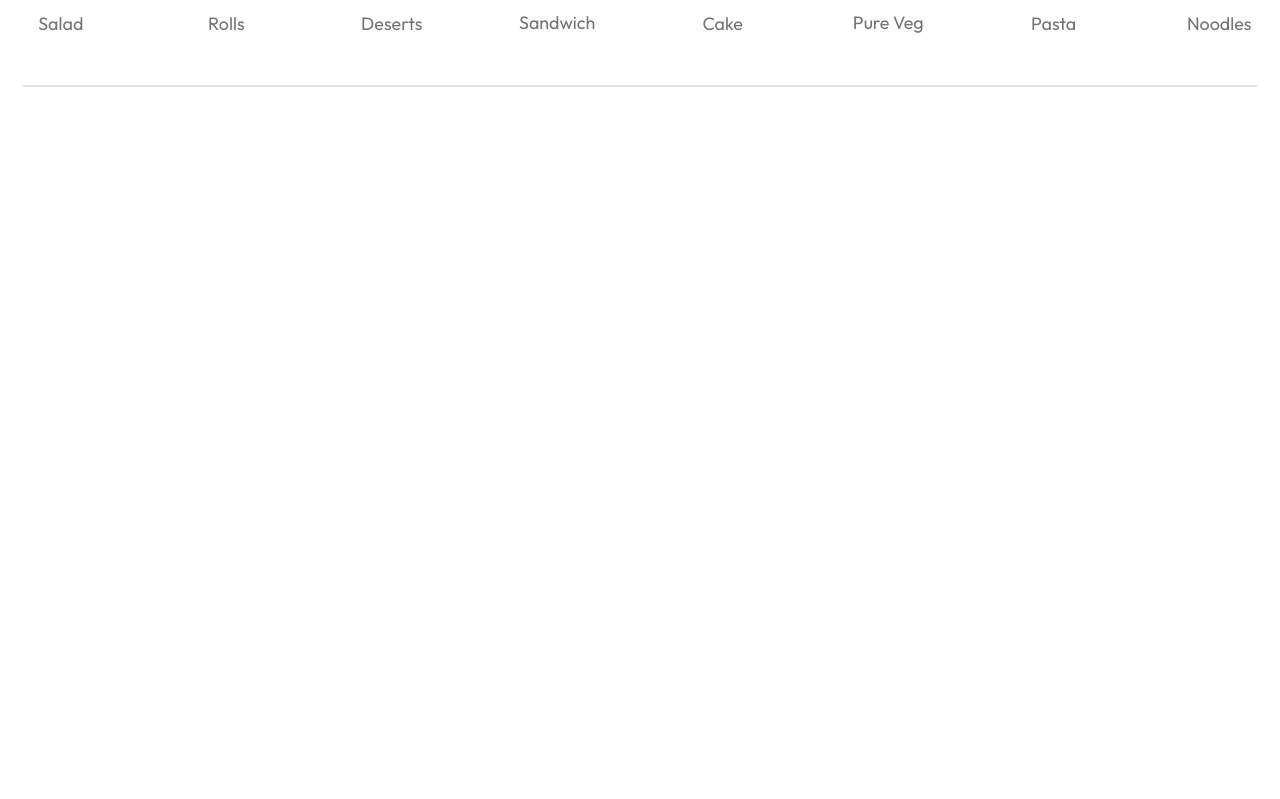
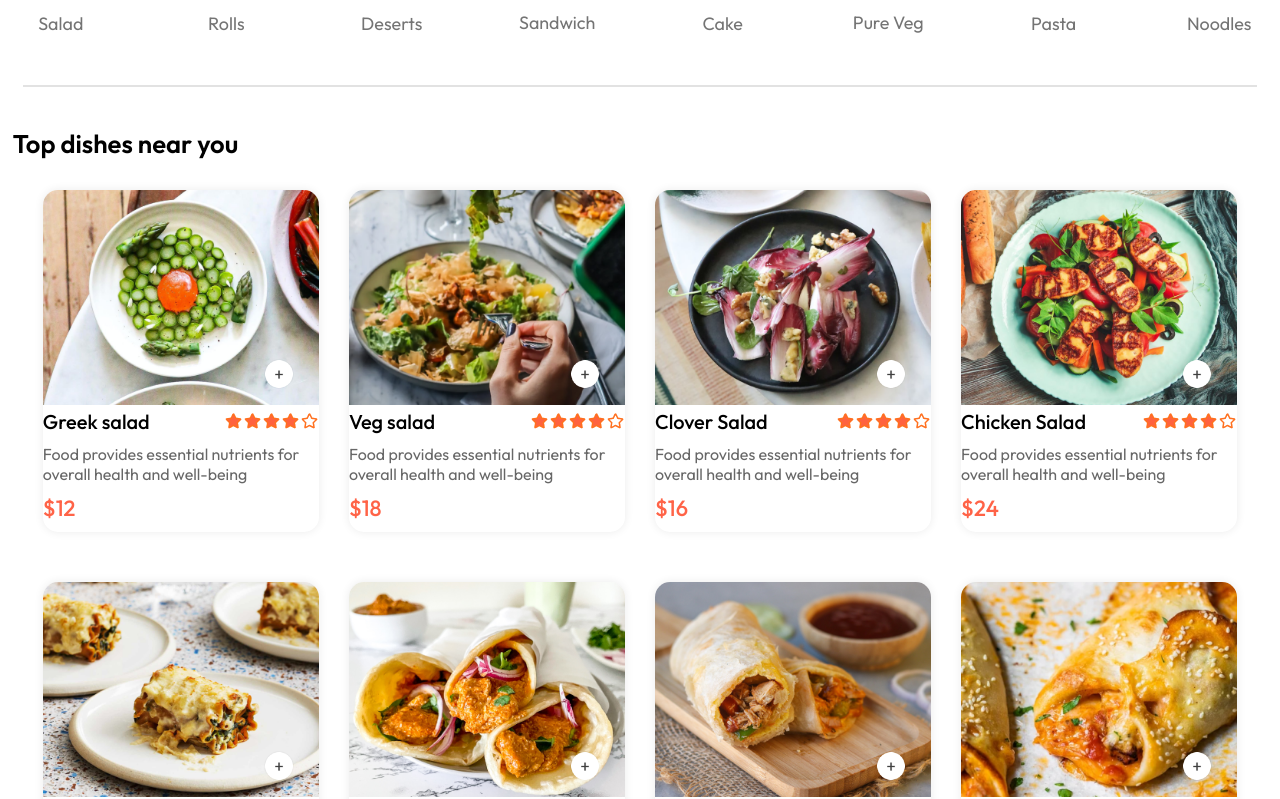
Before and after one commit to mohdshoaibkhan72/FOOD-DEL, a React (Vite) app in the folder front_end/: page / in a window 1280 px wide. Shown: the part 1049-1848 px from the top of the page. Before the commit the page ends 1146 px from the top, so only its background shows below. Built offline with nearby package versions, Linux system fonts and the light colour scheme.

Commit message:
items list in process

```diff
--- /dev/null
+++ b/front_end/src/components/FoodItems/FoodItems.css
@@ -0,0 +1,60 @@
+.food-item {
+  width: 100%;
+  margin: auto;
+  border-radius: 15px;
+  box-shadow: 0px 0px 10px #00000015;
+  transition: 0.6s;
+  animation: fadeIn 1s;
+}
+.food-item-img {
+  width: 100%;
+  border-radius: 15px 15px 0px 0px;
+}
+.food-item-info {
+  display: flex;
+  justify-content: space-between;
+  align-items: center;
+  margin-bottom: 10px;
+}
+.food-item-name-rating p {
+  font-size: 20px;
+  font-weight: 500;
+}
+.food-item-name-rating img {
+  width: 70px;
+}
+.food-item-des {
+  color: #676767;
+}
+.food-item-price {
+  color: tomato;
+  font-size: 22px;
+  font-weight: 500;
+  margin: 10px 0px;
+}
+.food-item-counter {
+  position: absolute;
+
+  bottom: 15px;
+  right: 15px;
+  display: flex;
+  align-items: center;
+  gap: 8px;
+  border-radius: 50px;
+  background-color: white;
+}
+
+.food-item-img-contaner {
+  position: relative;
+}
+.food-item-img-contaner .add {
+  width: 30px;
+  position: absolute;
+  right: 25px;
+  bottom: 20px;
+  cursor: pointer;
+  border-radius: 50%;
+}
+.food-item-counter img {
+  width: 30px;
+}
--- /dev/null
+++ b/front_end/src/components/FoodItems/FoodItems.jsx
@@ -0,0 +1,47 @@
+import React, { useState } from "react";
+import "./FoodItems.css";
+import { assets } from "../../assets/assets";
+const FoodItems = ({ id, name, price, description, image }) => {
+  const [itemCount, setItemCount] = useState(0);
+  return (
+    <div className="food-item">
+      <div className="food-item-img-contaner">
+        <img className="food-item-img" src={image} alt="" />
+        {!itemCount ? (
+          <img
+            className="add"
+            onClick={() => setItemCount((pre) => pre + 1)}
+            src={assets.add_icon_white}
+            alt=""
+          />
+        ) : (
+          <div className="food-item-counter">
+            <img
+              onClick={() => setItemCount((pre) => pre - 1)}
+              src={assets.remove_icon_red}
+              alt=""
+            />
+            <p>{itemCount}</p>
+            <img
+              onClick={() => {
+                setItemCount((pre) => pre + 1);
+              }}
+              src={assets.add_icon_green}
+              alt=""
+            />
+          </div>
+        )}
+      </div>
+      <div className="food-item-info">
+        <div className="food-item-name-rating">
+          <p>{name}</p>
+        </div>
+        <img src={assets.rating_starts} alt="" />
+      </div>
+      <p className="food-item-des">{description}</p>
+      <p className="food-item-price">${price}</p>
+    </div>
+  );
+};
+
+export default FoodItems;
--- /dev/null
+++ b/front_end/src/components/FooodDisplay/FoodDisplay.css
@@ -0,0 +1,14 @@
+.food-display {
+  margin-top: 30px;
+}
+.food-display h2 {
+  font-size: max(2vw, 24px);
+  font-weight: 600;
+}
+.food-display-list {
+  display: grid;
+  grid-template-columns: repeat(auto-fill, minmax(240px, 1fr));
+  margin: 30px;
+  gap: 30px;
+  row-gap: 50px;
+}
--- /dev/null
+++ b/front_end/src/components/FooodDisplay/FoodDisplay.jsx
@@ -0,0 +1,29 @@
+import React, { useContext } from "react";
+import "./FoodDisplay.css";
+import { StoreContext } from "../../context/StoreContext";
+import FoodItems from "../FoodItems/FoodItems";
+
+const FoodDisplay = ({ category }) => {
+  const { food_list } = useContext(StoreContext);
+  return (
+    <div className="food-display" id="food-display">
+      <h2>Top dishes near you</h2>
+      <div className="food-display-list">
+        {food_list.map((item, index) => {
+          return (
+            <FoodItems
+              key={index}
+              id={item._id}
+              name={item.name}
+              description={item.description}
+              price={item.price}
+              image={item.image}
+            />
+          );
+        })}
+      </div>
+    </div>
+  );
+};
+
+export default FoodDisplay;
--- /dev/null
+++ b/front_end/src/context/StoreContext.jsx
@@ -0,0 +1,18 @@
+import { createContext } from "react";
+import { food_list } from "../assets/assets";
+
+export const StoreContext = createContext(null);
+
+const StoreContextProvider = (props) => {
+  const contextValue = {
+    food_list,
+  };
+
+  return (
+    <StoreContext.Provider value={contextValue}>
+      {props.children}
+    </StoreContext.Provider>
+  );
+};
+
+export default StoreContextProvider;
--- a/front_end/src/main.jsx
+++ b/front_end/src/main.jsx
@@ -3,8 +3,12 @@
 import App from "./App.jsx";
 import "./index.css";
 import { BrowserRouter } from "react-router-dom";
+import StoreContextProvider from "./context/StoreContext.jsx";
+
 ReactDOM.createRoot(document.getElementById("root")).render(
   <BrowserRouter>
-    <App />
+    <StoreContextProvider>
+      <App />
+    </StoreContextProvider>
   </BrowserRouter>
 );
--- a/front_end/src/pages/Home/Home.jsx
+++ b/front_end/src/pages/Home/Home.jsx
@@ -3,12 +3,14 @@
 import "./Home.css";
 import Header from "../../components/Header/Header";
 import ExploreMenu from "../../components/ExploreMenu/ExploreMenu";
+import FoodDisplay from "../../components/FooodDisplay/FoodDisplay";
 const Home = () => {
   const [category, setCotegory] = useState("All");
   return (
     <div>
       <Header />
       <ExploreMenu category={category} setCotegory={setCotegory} />
+      <FoodDisplay category={category} />
     </div>
   );
 };
```
